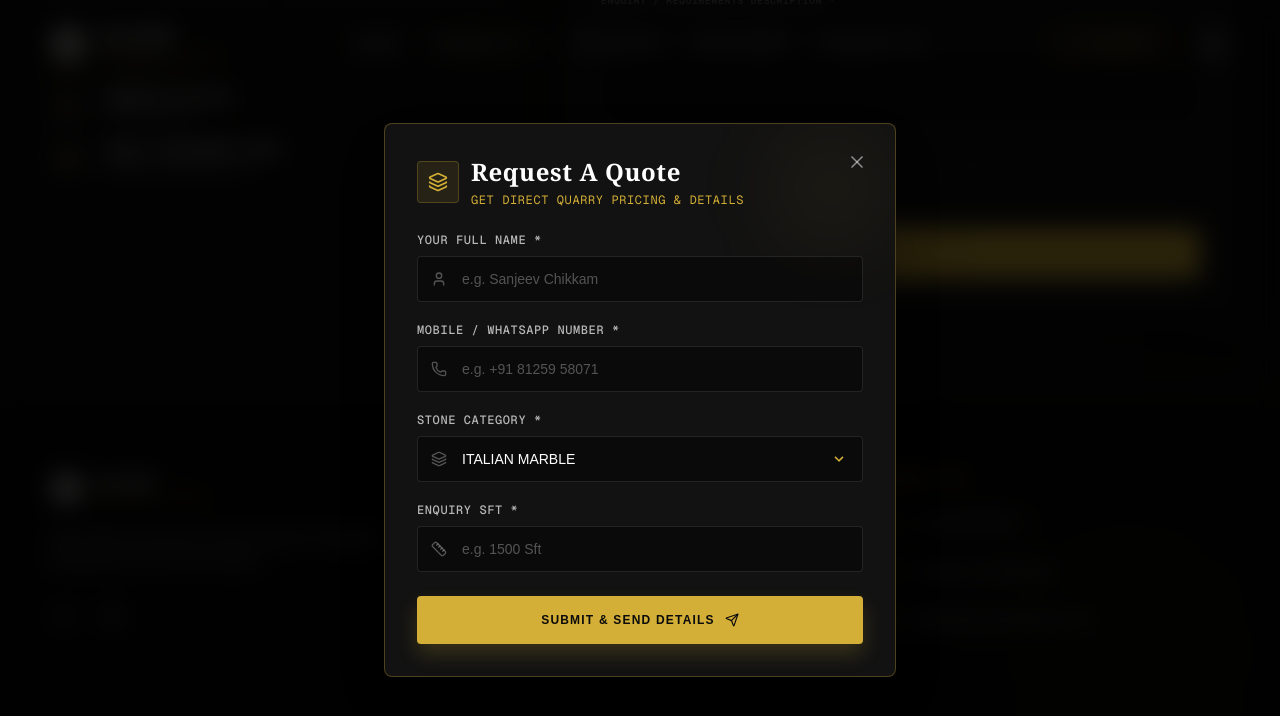
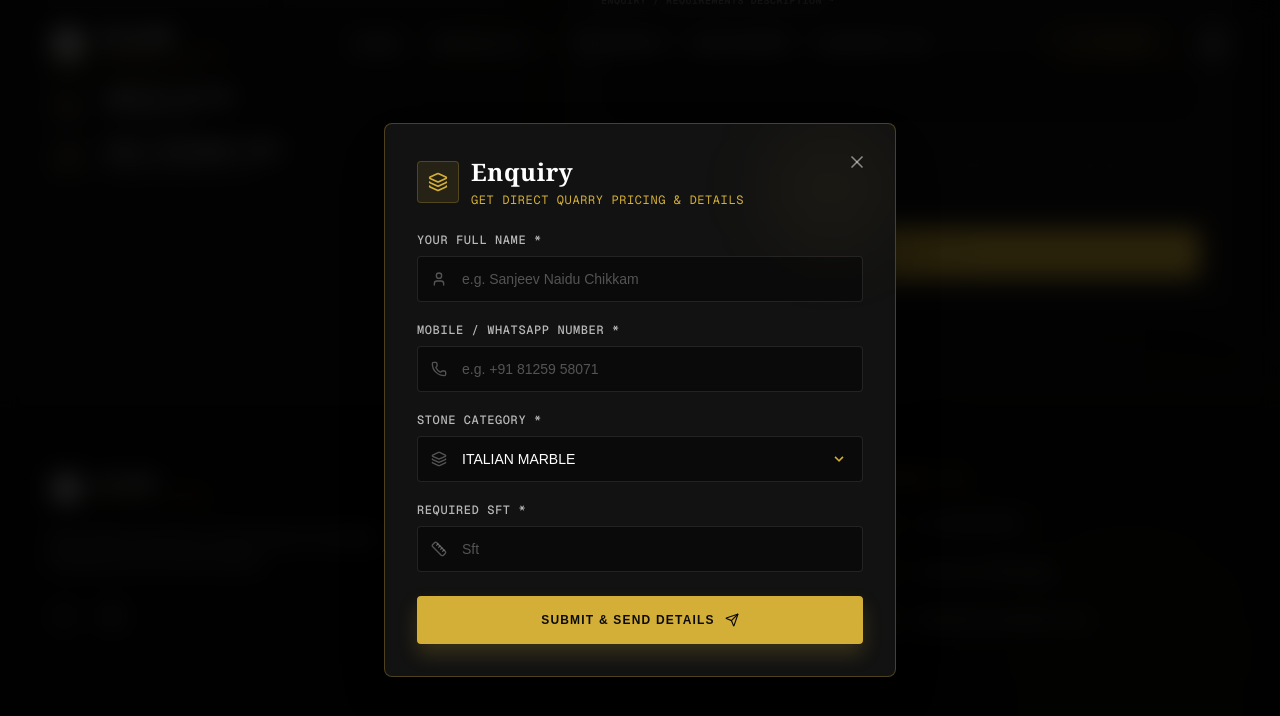
Before and after one commit to sanjeevchikkam/elior-natural-stones, a Next.js app: page / in a window 1280 px wide. Both pictures are taken after a click on the button "Connect on WhatsApp". Shown: the part 3759-4475 px from the top of the page. Built offline with nearby package versions, Linux system fonts and the light colour scheme; grey boxes are pictures that could not be loaded.

Commit message:
Changes on Text

```diff
--- a/app/contactus/ContactSection.tsx
+++ b/app/contactus/ContactSection.tsx
@@ -91,7 +91,7 @@ export default function ContactSection() {
                   <Award className="w-4 h-4 text-[#D4AF37]" />
                 </div>
                 <div>
-                  <h4 className="text-xs font-bold text-white tracking-wide">ASTM Tested</h4>
+                  <h4 className="text-xs font-bold text-white tracking-wide">Fully Tested</h4>
                   <p className="text-[10px] text-white/40 mt-1 leading-relaxed">
                     Verified compressive strength & structural load capacity specs.
                   </p>
--- a/app/projects/ProjectsSection.tsx
+++ b/app/projects/ProjectsSection.tsx
@@ -192,7 +192,7 @@ export default function ProjectsSection() {
                     href="/projects"
                     className="inline-flex items-center gap-1.5 text-[10px] font-mono text-[#D4AF37]/80 hover:text-[#D4AF37] transition-colors duration-200"
                   >
-                    View Project Slabs
+                    View Projects
                     <ArrowRight className="w-3 h-3" />
                   </Link>
                 </div>
--- a/app/projects/page.tsx
+++ b/app/projects/page.tsx
@@ -38,8 +38,6 @@ const LUXURY_PROJECTS: Project[] = [
     image: "/cat01_01.png",
     year: "2025",
     stats: [
-      { label: "Slabs Curated", value: "8 Premium Slabs" },
-      { label: "Precision Cut", value: "0.2mm Tolerance" },
       { label: "Total Area", value: "1,850 Sq.Ft" }
     ]
   },
@@ -53,8 +51,6 @@ const LUXURY_PROJECTS: Project[] = [
     image: "/cat01_02.png",
     year: "2025",
     stats: [
-      { label: "Book-matching", value: "4-Way Quad-Match" },
-      { label: "Finish Quality", value: "95% Gloss Factor" },
       { label: "Total Area", value: "4,200 Sq.Ft" }
     ]
   },
@@ -68,8 +64,6 @@ const LUXURY_PROJECTS: Project[] = [
     image: "/cat06_01.png",
     year: "2026",
     stats: [
-      { label: "Counter Span", value: "24 Ft Jointless" },
-      { label: "Edge Profile", value: "Double Mitered Ogee" },
       { label: "Total Area", value: "1,100 Sq.Ft" }
     ]
   }
--- a/app/quotemodal/page.tsx
+++ b/app/quotemodal/page.tsx
@@ -22,7 +22,7 @@ export default function QuoteModal({ isOpen, onClose }: QuoteModalProps) {
     if (!name || !mobile || !category || !sft) return;
 
     // Format WhatsApp message beautifully
-    const rawMessage = `Hello Elior Natural Stones,\n\nI would like to request a custom price estimate and availability for the following category:\n\n👤 *Customer Name:* ${name}\n📞 *Mobile Number:* ${mobile}\n🧱 *Stone Category:* ${category}\n📐 *Enquiry Sft:* ${sft}\n\nPlease connect with me regarding raw block availability, premium pricing, and custom finishes.\n\nThank you!`;
+    const rawMessage = `Hello Elior Natural Stones,\n\nI would like to request a custom price estimate and availability for the following category:\n\n👤 *Customer Name:* ${name}\n📞 *Mobile Number:* ${mobile}\n🧱 *Stone Category:* ${category}\n📐 *Required Sft:* ${sft}\n\nPlease connect with me regarding raw block availability, premium pricing, and custom finishes.\n\nThank you!`;
     const whatsappUrl = `https://wa.me/918125958071?text=${encodeURIComponent(rawMessage)}`;
 
     setIsSubmitted(true);
@@ -94,7 +94,7 @@ export default function QuoteModal({ isOpen, onClose }: QuoteModalProps) {
                     </div>
                     <div>
                       <h2 className="text-xl md:text-2xl font-serif font-bold text-white tracking-wide" id="modal-title">
-                        Request A Quote
+                        Enquiry
                       </h2>
                       <p className="text-xs font-mono text-[#D4AF37] tracking-wider uppercase mt-1">
                         Get direct quarry pricing & details
@@ -119,7 +119,7 @@ export default function QuoteModal({ isOpen, onClose }: QuoteModalProps) {
                           value={name}
                           onChange={(e) => setName(e.target.value)}
                           required
-                          placeholder="e.g. Sanjeev Chikkam"
+                          placeholder="e.g. Sanjeev Naidu Chikkam"
                           className="w-full pl-11 pr-4 py-3 bg-black/40 border border-white/10 focus:border-[#D4AF37]/60 rounded-sm text-sm text-white placeholder-white/30 focus:outline-none transition-all duration-300 focus:bg-black/60 focus:shadow-[0_0_15px_rgba(212,175,55,0.1)]"
                         />
                       </div>
@@ -179,7 +179,7 @@ export default function QuoteModal({ isOpen, onClose }: QuoteModalProps) {
                     {/* Enquiry sft input */}
                     <div className="flex flex-col gap-2" id="form-group-sft">
                       <label htmlFor="enquiry-sft" className="text-xs font-mono font-medium tracking-wider text-white/70 uppercase">
-                        Enquiry Sft *
+                        Required Sft *
                       </label>
                       <div className="relative">
                         <span className="absolute left-3.5 top-1/2 -translate-y-1/2 text-white/30">
@@ -191,7 +191,7 @@ export default function QuoteModal({ isOpen, onClose }: QuoteModalProps) {
                           value={sft}
                           onChange={(e) => setSft(e.target.value)}
                           required
-                          placeholder="e.g. 1500 Sft"
+                          placeholder="Sft"
                           className="w-full pl-11 pr-4 py-3 bg-black/40 border border-white/10 focus:border-[#D4AF37]/60 rounded-sm text-sm text-white placeholder-white/30 focus:outline-none transition-all duration-300 focus:bg-black/60 focus:shadow-[0_0_15px_rgba(212,175,55,0.1)]"
                         />
                       </div>
```
